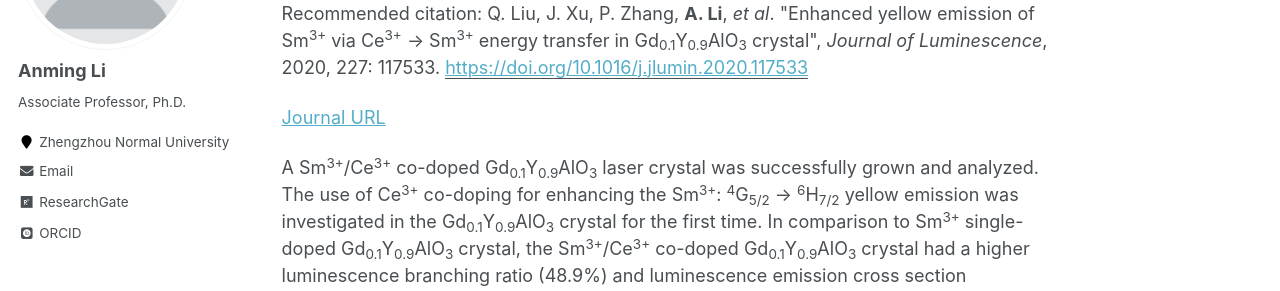
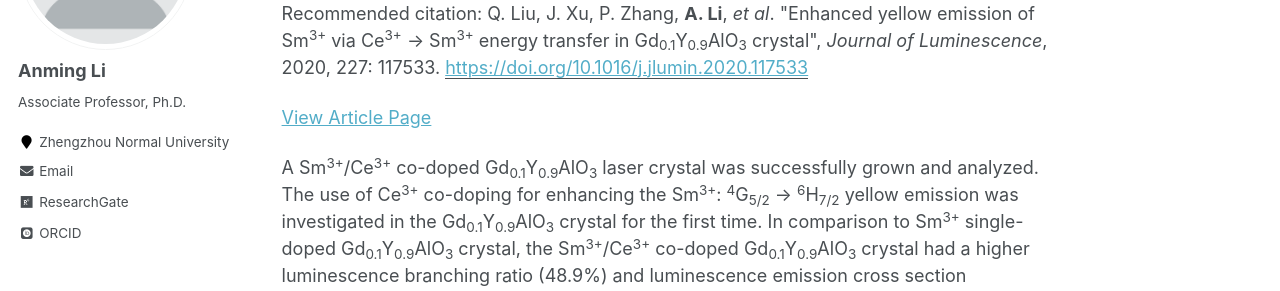
Before and after one commit to ucnclab/ucnclab.github.io, a Jekyll site: the page built from _publications/2020-07-22-paper13.md, in a window 1280 px wide and 1018 px high. Shown: the part 243-534 px from the top of the window. Built offline with Jekyll 4.4.1, drawn with Linux system fonts in a browser that asks for light colours; some web fonts are replaced; comment, search, counter and statistics services are not loaded.

Commit message:
Update 2020-07-22-paper13.md

```diff
--- a/_publications/2020-07-22-paper13.md
+++ b/_publications/2020-07-22-paper13.md
@@ -8,6 +8,6 @@
 paperurl: 'https://doi.org/10.1016/j.jlumin.2020.117533'
 citation: 'Q. Liu, J. Xu, P. Zhang, <b>A. Li</b>, <i>et al</i>. &quot;Enhanced yellow emission of Sm<sup>3+</sup> via Ce<sup>3+</sup> → Sm<sup>3+</sup> energy transfer in Gd<sub>0.1</sub>Y<sub>0.9</sub>AlO<sub>3</sub> crystal&quot;, <i>Journal of Luminescence</i>, 2020, 227: 117533.'
 ---
-[Journal URL](https://www.sciencedirect.com/science/article/abs/pii/S0022231319317570)
+[View Article Page](https://www.sciencedirect.com/science/article/abs/pii/S0022231319317570)
 
 A Sm<sup>3+</sup>/Ce<sup>3+</sup> co-doped Gd<sub>0.1</sub>Y<sub>0.9</sub>AlO<sub>3</sub> laser crystal was successfully grown and analyzed. The use of Ce<sup>3+</sup> co-doping for enhancing the Sm<sup>3+</sup>: <sup>4</sup>G<sub>5/2</sub> → <sup>6</sup>H<sub>7/2</sub> yellow emission was investigated in the Gd<sub>0.1</sub>Y<sub>0.9</sub>AlO<sub>3</sub> crystal for the first time. In comparison to Sm<sup>3+</sup> single-doped Gd<sub>0.1</sub>Y<sub>0.9</sub>AlO<sub>3</sub> crystal, the Sm<sup>3+</sup>/Ce<sup>3+</sup> co-doped Gd<sub>0.1</sub>Y<sub>0.9</sub>AlO<sub>3</sub> crystal had a higher luminescence branching ratio (48.9%) and luminescence emission cross section (5.01×10<sup>−20</sup> cm<sup>2</sup>) corresponding to the laser transition <sup>4</sup>G<sub>5/2</sub> → <sup>6</sup>H<sub>7/2</sub> of Sm<sup>3+</sup>. It was found that the introduced Ce<sup>3+</sup> greatly enhanced the 602 nm emission by increasing the population of the laser excited level Sm<sup>3+</sup>: <sup>4</sup>G<sub>5/2</sub>. These results suggest that Sm<sup>3+</sup>/Ce<sup>3+</sup> co-doped Gd<sub>0.1</sub>Y<sub>0.9</sub>AlO<sub>3</sub> crystal may be an attractive host for developing solid state lasers at around 602 nm laser applications.
```
